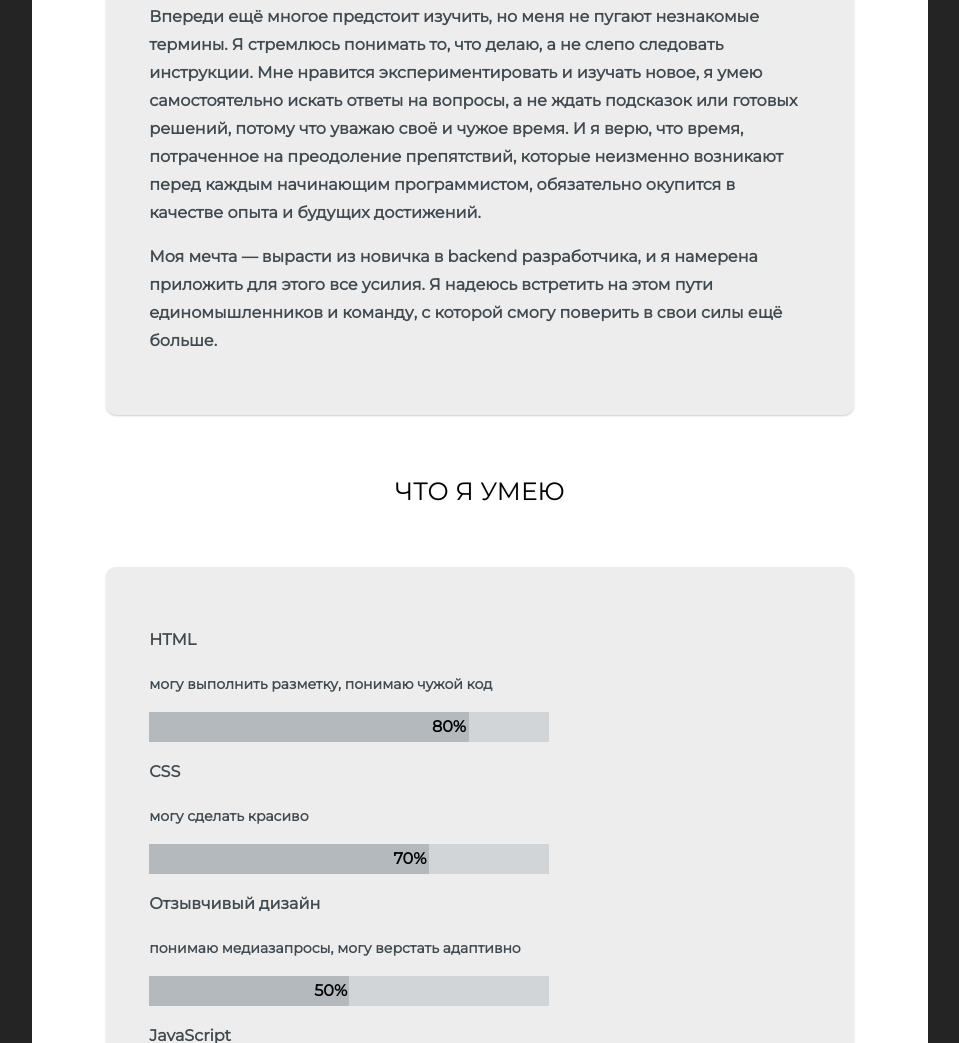
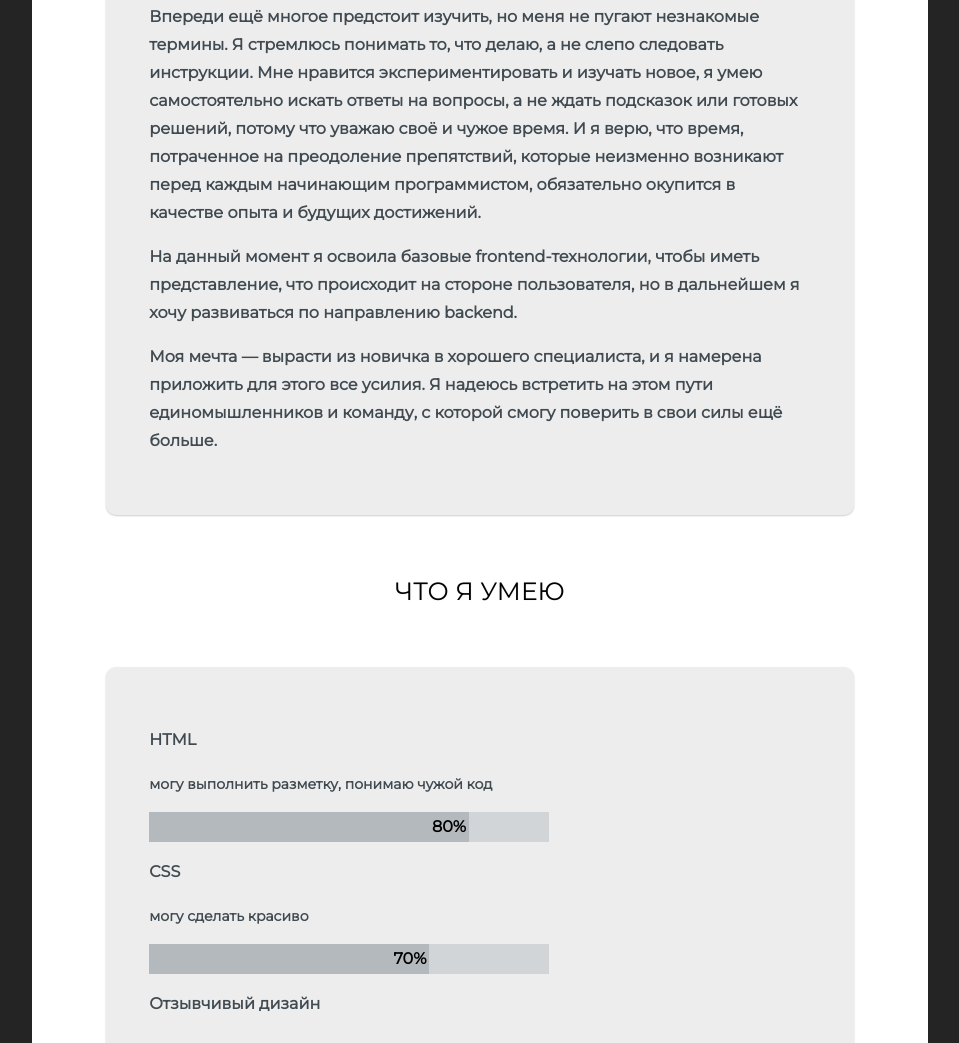
Before and after one commit to maslovalyudmila/maslovalyudmila.github.io, a plain HTML site: page index.html in a window 1280 px wide. Shown: the part 1229-2272 px from the top of the page, without its empty margins (160-1119 px from the left). Drawn offline with Linux system fonts and the light colour scheme; files whose address does not match are found by name.

Commit message:
Update index.html

```diff
--- a/index.html
+++ b/index.html
@@ -66,7 +66,8 @@
                <p>Идея связать свою жизнь с программированием пришла ко мне в осознанном возрасте, поэтому для меня это не просто увлечение, а твёрдое решение освоить новую профессию. Мне важно, чтобы работа приносила пользу, была интересной и развивающей. Я начала с того, что сверстала сайт, чтобы рассказать о себе и показать то, чему научилась.</p>
                <p>Здесь пока лишь часть того, что должен уметь хороший разработчик.</p>
                <p>Впереди ещё многое предстоит изучить, но меня не пугают незнакомые термины. Я стремлюсь понимать то, что делаю, а не слепо следовать инструкции. Мне нравится экспериментировать и изучать новое, я умею самостоятельно искать ответы на вопросы, а не ждать подсказок или готовых решений, потому что уважаю своё и чужое время. И я верю, что время, потраченное на преодоление препятствий, которые неизменно возникают перед каждым начинающим программистом, обязательно окупится в качестве опыта и будущих достижений.</p>
-               <p>Моя мечта — вырасти из новичка в backend разработчика, и я намерена приложить для этого все усилия. Я надеюсь встретить на этом пути единомышленников и команду, с которой смогу поверить в свои силы ещё больше.</p>
+               <p>На данный момент я освоила базовые frontend-технологии, чтобы иметь представление, что происходит на стороне пользователя, но в дальнейшем я хочу развиваться по направлению backend.</p>
+               <p>Моя мечта — вырасти из новичка в хорошего специалиста, и я намерена приложить для этого все усилия. Я надеюсь встретить на этом пути единомышленников и команду, с которой смогу поверить в свои силы ещё больше.</p>
 
                 </p>
            </div> <!-- first article's end -->
```
